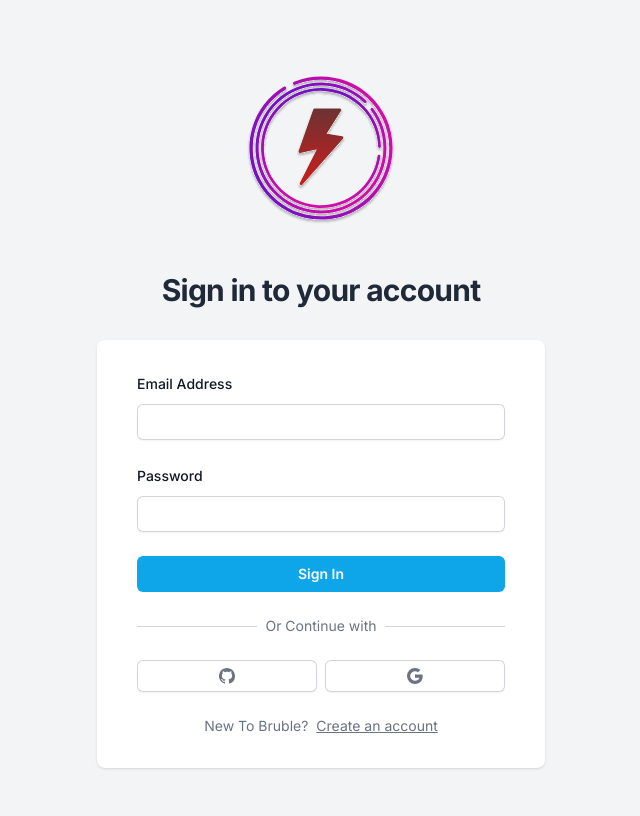
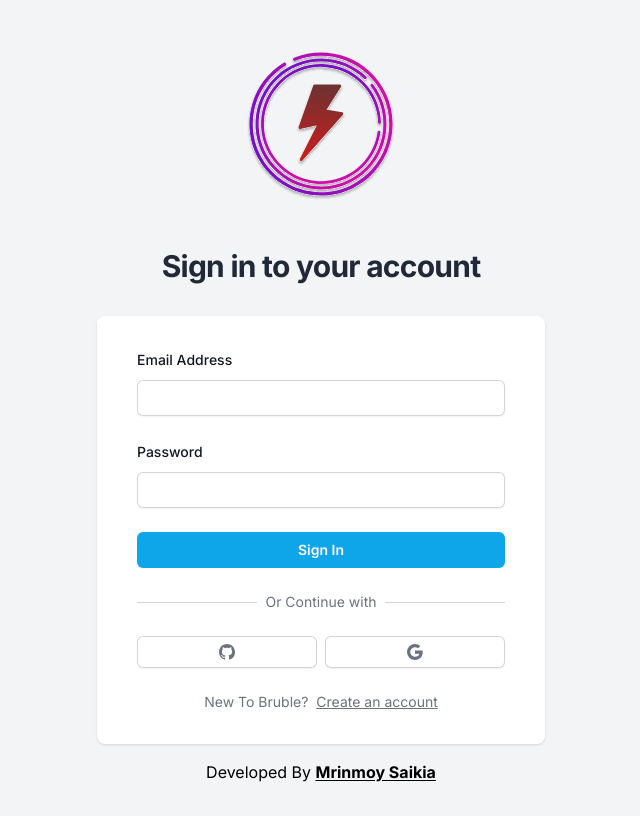
Before and after one commit to Gzie3009/Bruble-chat, a Next.js app: page / in a window 1280 px wide. Shown: the whole page, without its empty margins (319-959 px from the left). Built offline with nearby package versions, Linux system fonts and the light colour scheme; no server answers; what pusher would draw is missing.

Commit message:
slight changes

```diff
--- a/app/(site)/page.tsx
+++ b/app/(site)/page.tsx
@@ -1,8 +1,9 @@
+import Link from "next/link";
 import AuthForm from "./components/AuthForm";
 
 export default function Home() {
   return (
-    <div className="flex min-h-full flex-col jusitfy-center py-12 sm:px-6 lg:px-8 bg-gray-100">
+    <div className="flex min-h-full flex-col jusitfy-center py-8 sm:px-6 lg:px-8 bg-gray-100 -mt-2">
       <div className="sm:mx-auto sm:w-full sm:max-w-md flex flex-col justify-center items-center min-h-full">
         <svg
           width="200"
@@ -130,6 +131,15 @@ export default function Home() {
         </h2>
       </div>
       <AuthForm />
+      <div className="text-center mt-4">
+        Developed By{" "}
+        <Link
+          href="https://mrinmoy3009.vercel.app/"
+          className="font-bold underline underline-offset-2"
+        >
+          Mrinmoy Saikia
+        </Link>
+      </div>
     </div>
   );
 }
```
